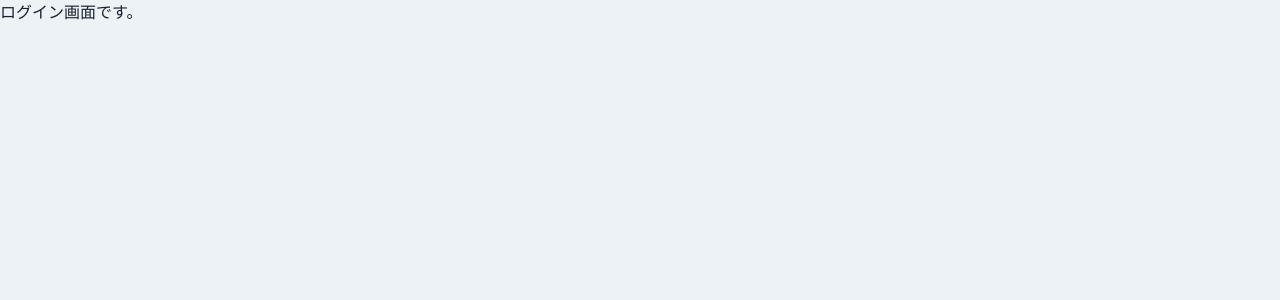
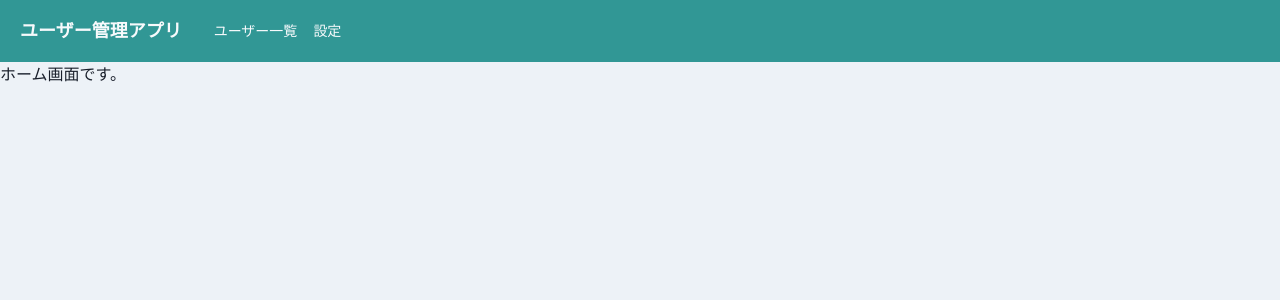
Before and after one commit to hayato-lang/chakra, a React (Create React App) app: page /home in a window 1280 px wide. Shown: the top 300 px of the page. Built offline with nearby package versions, Linux system fonts and the light colour scheme.

Commit message:
ヘッダーの修正

```diff
--- a/src/components/atoms/button/MenuIconButton.tsx
+++ b/src/components/atoms/button/MenuIconButton.tsx
@@ -1,5 +1,4 @@
 import { memo, VFC } from "react";
-import { HamburgerIcon } from "@chakra-ui/icons";
 import { IconButton } from "@chakra-ui/react";
 
 type Props = {
@@ -11,7 +10,6 @@
   return (
     <IconButton
     aria-label="メニューボタン"
-    icon={HamburgerIcon}
     size="sm"
     variant="unstyled"
     display={{ base:"block", md: "none" }}
--- a/src/components/organism/layout/Header.tsx
+++ b/src/components/organism/layout/Header.tsx
@@ -1,16 +1,16 @@
 /* eslint-disable react-hooks/exhaustive-deps */
 
+import { HamburgerIcon } from "@chakra-ui/icons";
 import {
   Flex,
   Heading,
   Box,
   Link,
-  useDisclosure
+  useDisclosure,
+  IconButton
  } from "@chakra-ui/react";
 import { memo, VFC, useCallback } from "react";
 import { useHistory } from "react-router-dom";
-
-import { MenuIconButton } from "../../atoms/button/MenuIconButton"
 import { MenuDrawer } from "../../molcules/MenuDrawer";
 
 export const Header: VFC = memo(() => {
@@ -19,7 +19,7 @@
 
   const onClickHome = useCallback(() => history.push("/home"), []);
   const onClickSetting = useCallback(() => history.push("/home/setting"), []);
-  const onClickUserManagement = useCallback(() => history.push("/home/user-management"), []);
+  const onClickUserManagement = useCallback(() => history.push("/home/user_management"), []);
   return (
     <>
       <Flex
@@ -55,7 +55,14 @@
           </Box>
           <Link onClick={onClickSetting}>設定</Link>
         </Flex>
-        <MenuIconButton onOpen={onOpen}/>
+        <IconButton
+         aria-label="メニューボタン"
+         icon={<HamburgerIcon />}
+         onClick={onOpen}
+         size="sm"
+         variant="unstyled"
+         display={{ base:"block", md: "none" }}
+         />
       </Flex>
       <MenuDrawer
        onClose={onClose}
--- a/src/router/Router.tsx
+++ b/src/router/Router.tsx
@@ -1,16 +1,17 @@
-import React from "react";
 import { Switch, Route } from "react-router-dom";
 
 import { Login } from "../components/pages/Login";
+import { memo, VFC } from "react";
+
 import { HomeRoutes } from "./HomeRoutes";
 import { Page404 } from "../components/pages/Page404";
 import { HeaderLayout } from "../components/template/HeaderLayout";
 
 
-export const Router = () => {
+export const Router: VFC = memo(() => {
   return(
     <Switch>
-      <Route  path="/">
+      <Route exact path="/">
         <Login />
       </Route>
       <Route
@@ -34,4 +35,4 @@
       </Route>
     </Switch>
   );
-};
+});
```
Also changed, not shown: 1 other file (tests, documents, lock files or other folders).
